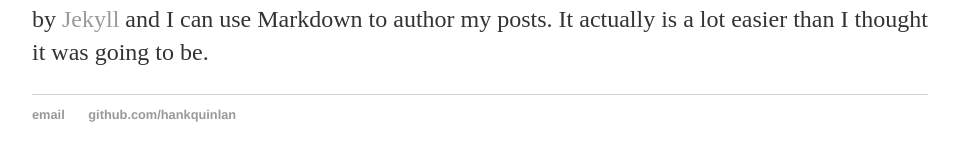
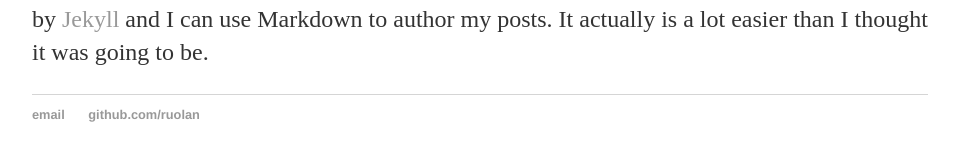
Before and after one commit to ruolan/ruolan, a Jekyll site: the page built from _posts/2018-03-20-the-first-blog.md, in a window 1280 px wide. Shown: the part 286-447 px from the top of the page, without its empty margins (160-1119 px from the left). Built offline with Jekyll 4.4.1, drawn with Linux system fonts in a browser that asks for light colours.

Commit message:
Update default.html
change text to ruolan

```diff
--- a/_layouts/default.html
+++ b/_layouts/default.html
@@ -21,8 +21,8 @@
 			</div><!-- /.container -->
 			<footer>
 	    		<ul>
-	        		<li><a href="mailto:hankquinlanhub@gmail.com">email</a></li>
-	        		<li><a href="https://github.com/hankquinlan">github.com/hankquinlan</a></li>
+	        		<li><a href="mailto:ruolan8@gmail.com">email</a></li>
+	        		<li><a href="https://github.com/ruolan">github.com/ruolan</a></li>
 				</ul>
 			</footer>
 		</body>
```
